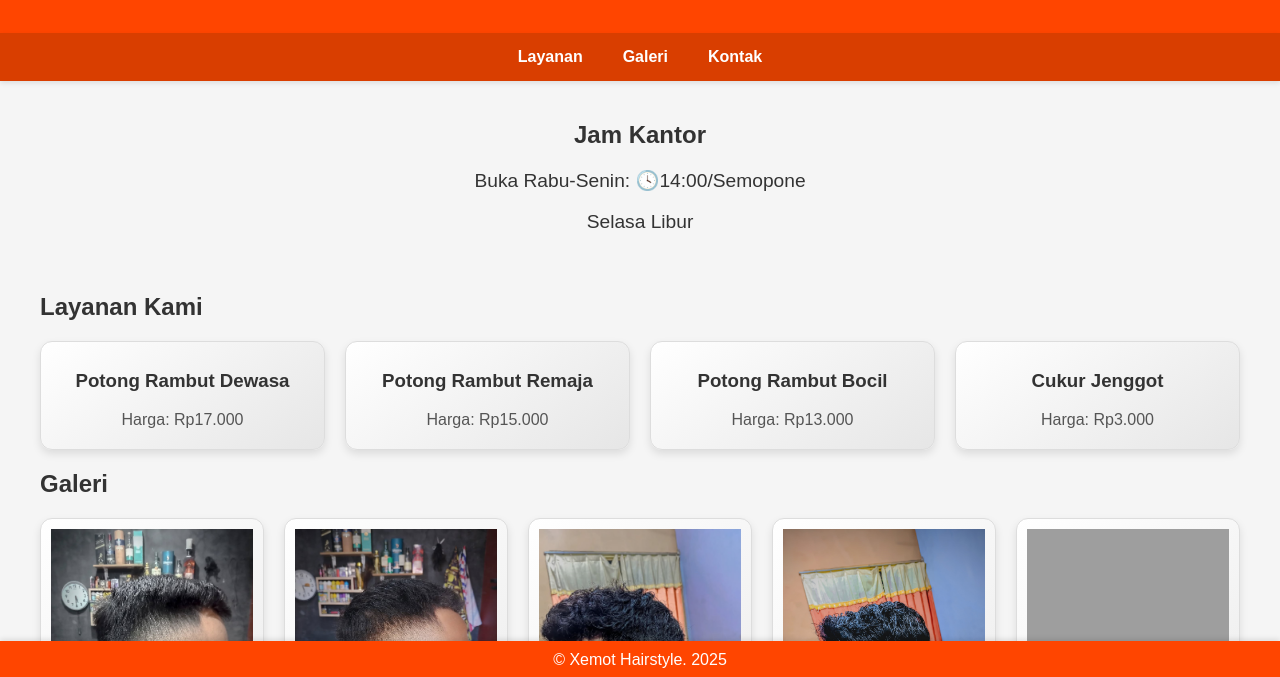
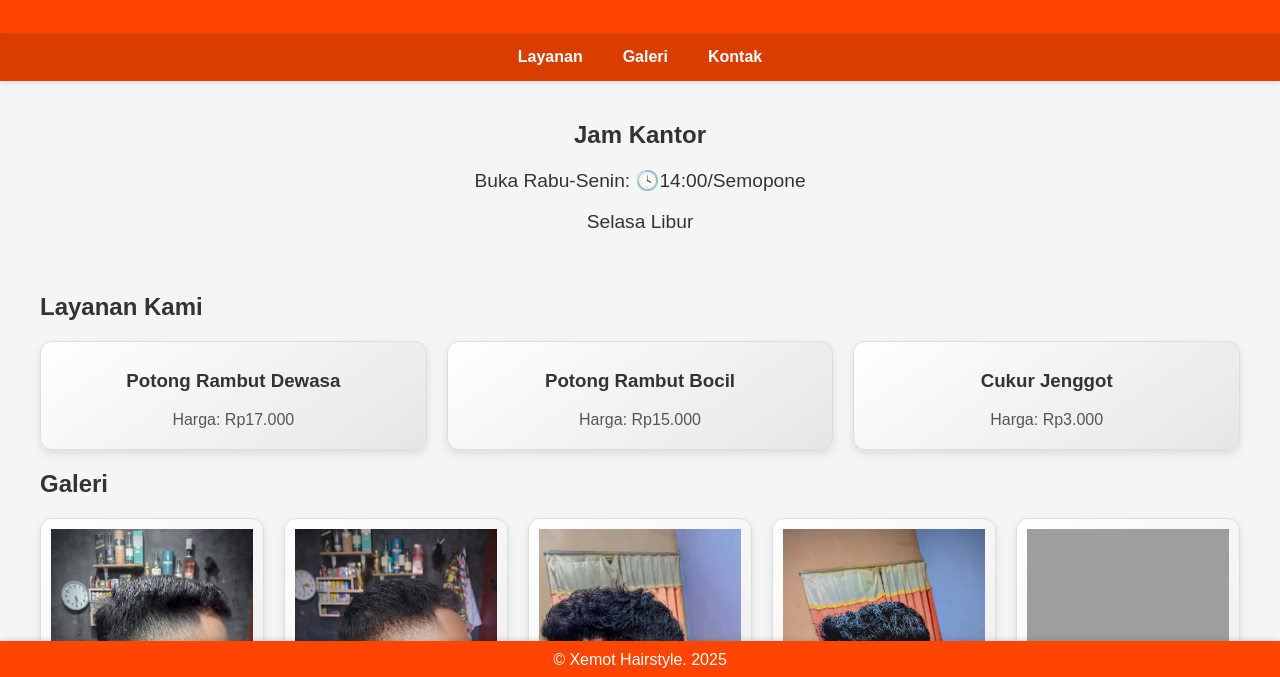
Before and after one commit to xemothairstyle/xemothairstyle, a plain HTML site: page index.html in a window 1280 px wide. Shown: the part 121-798 px from the top of the page. Drawn offline with Linux system fonts and the light colour scheme; grey boxes are pictures that could not be loaded; a script that the page names is missing.

Commit message:
Update index.html

```diff
--- a/index.html
+++ b/index.html
@@ -36,12 +36,8 @@
                     <p>Harga: Rp17.000</p>
                 </div>
                 <div class="card">
-                    <h3>Potong Rambut Remaja</h3>
+                    <h3>Potong Rambut Bocil</h3>
                     <p>Harga: Rp15.000</p>
-                </div>
-                <div class="card">
-                    <h3>Potong Rambut Bocil</h3>
-                    <p>Harga: Rp13.000</p>
                 </div>
                 <div class="card">
                     <h3>Cukur Jenggot</h3>
```
